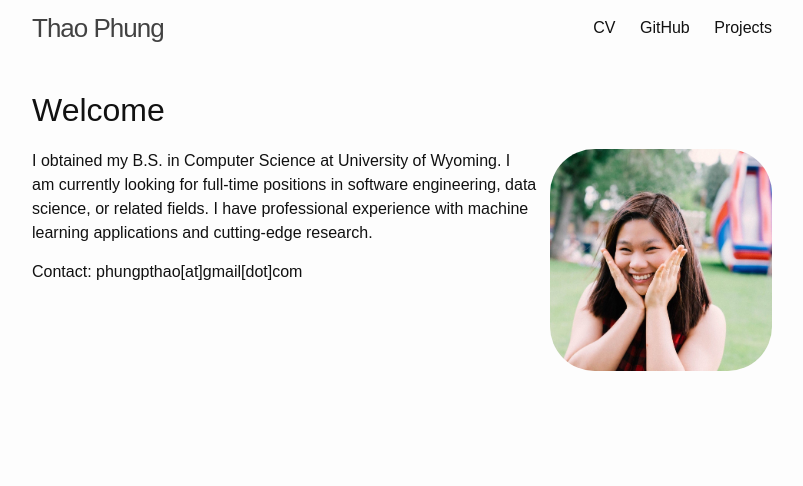
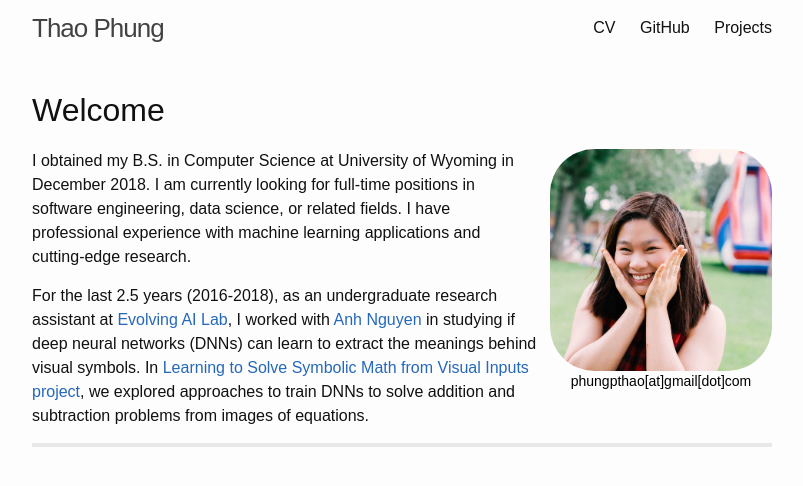
Before and after one commit to thaophung/thaophung.github.io, a Jekyll site: the page built from myhome.md, in a window 1280 px wide. Shown: the top 486 px of the page, without its empty margins (238-1041 px from the left). Built offline with Jekyll 4.4.1, drawn with Linux system fonts in a browser that asks for light colours; the list of posts is cut into pages by our own code; comment, search, counter and statistics services are not loaded.

Commit message:
home update

```diff
--- a/_data/projects.yml
+++ b/_data/projects.yml
@@ -15,7 +15,7 @@
     year: 2017
     description: |
        Deep neural networks (DNNs) have obtained the state-of-the-art performance on many challenging tasks by learning from only visual inputs such as recognizing and detecting objects from images, playing Atari games from the visual screen, predicting sounds from silent videos and even detecting cancers from medical scans. Given their impressive pattern recognition capability, can DNNs learn to extract the meanings behind visual symbols? In this research, we explore approaches to train DNNs to solve addition and subtraction problems from images of equations.
-    more_info: "https://drive.google.com/open?id=13SQXUmADbbEwzuxTg3QFIlRf4TwxjP-v"
+    more_info: "https://drive.google.com/open?id=19R5ruhL_sBnWgMcXk-bnzRORDXBeDK0r"
   - title: "Investigation on the Use of Perception Manipulation to Enhance Virtual Reality Training"
     company: "3DiA Lab, University of Wyoming"
     skills: "Virtual Reality, C#, Unity, action-specific perception, presentation, technical writing"
--- a/myhome.md
+++ b/myhome.md
@@ -7,8 +7,18 @@ permalink: /
 # Welcome
 <figure class="image" style="float:right; width:30%; margin-left:10pt">
 <img style="border-radius:20%;" src="files/avatar.jpg">
+<figcaption style="text-align:center;"><a href="mailto:phungpthao@gmail.com" style="color:black;">phungpthao[at]gmail[dot]com</a></figcaption>
 </figure>
 
-I obtained my B.S. in Computer Science at University of Wyoming. I am currently looking for full-time positions in software engineering, data science, or related fields. I have professional experience with machine learning applications and cutting-edge research.
+I obtained my B.S. in Computer Science at University of Wyoming in December 2018. I am currently looking for full-time positions in software engineering, data science, or related fields. I have professional experience with machine learning applications and cutting-edge research.
 
-Contact: phungpthao[at]gmail[dot]com
+For the last 2.5 years (2016-2018), as an undergraduate research assistant at [Evolving AI Lab][lab], I worked with [Anh Nguyen][anh] in studying if deep neural networks (DNNs) can learn to extract the meanings behind visual symbols. In [Learning to Solve Symbolic Math from Visual Inputs project][project], we explored approaches to train DNNs to solve addition and subtraction problems from images of equations.
+
+<!--Contact: phungpthao[at]gmail[dot]com-->
+
+
+
+---
+[lab]: http://www.evolvingai.org/
+[anh]: http://anhnguyen.me/research/
+[project]: https://www.thaophung.com/projects/
```
Also changed, not shown: 1 other file.
